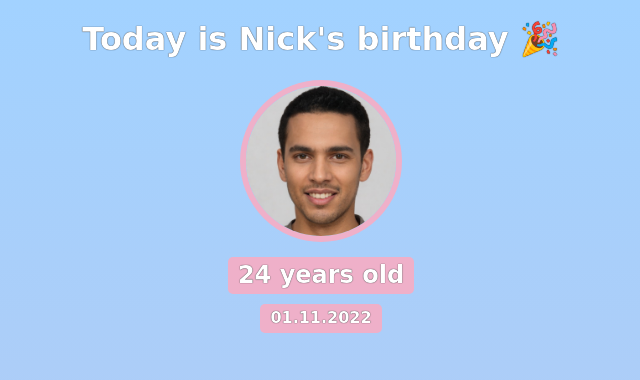
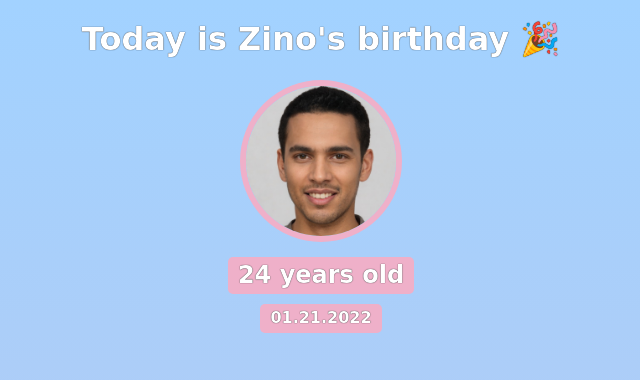
Before and after one commit to efezinoo/birthday, a website built with Vite: page index.html in a window 1280 px wide. Shown: the top 380 px of the page, 319-959 px from the left. Built offline with nearby package versions, Linux system fonts and the light colour scheme; a web font is replaced by a local one.

Commit message:
implement changes

```diff
--- a/index.html
+++ b/index.html
@@ -7,10 +7,10 @@
     </head>
     <body>
         <div id="header">
-            <h1>Today is Nick's birthday 🎉</h1>
+            <h1>Today is Zino's birthday 🎉</h1>
             <img id="bff-img" src="images/nick.jpg">
             <h2 id="bday-age">24 years old</h2>
-            <h4 id="bday-date">01.11.2022</h4>
+            <h4 id="bday-date">01.21.2022</h4>
         </div>
 
         <div class="gift-section">
```
